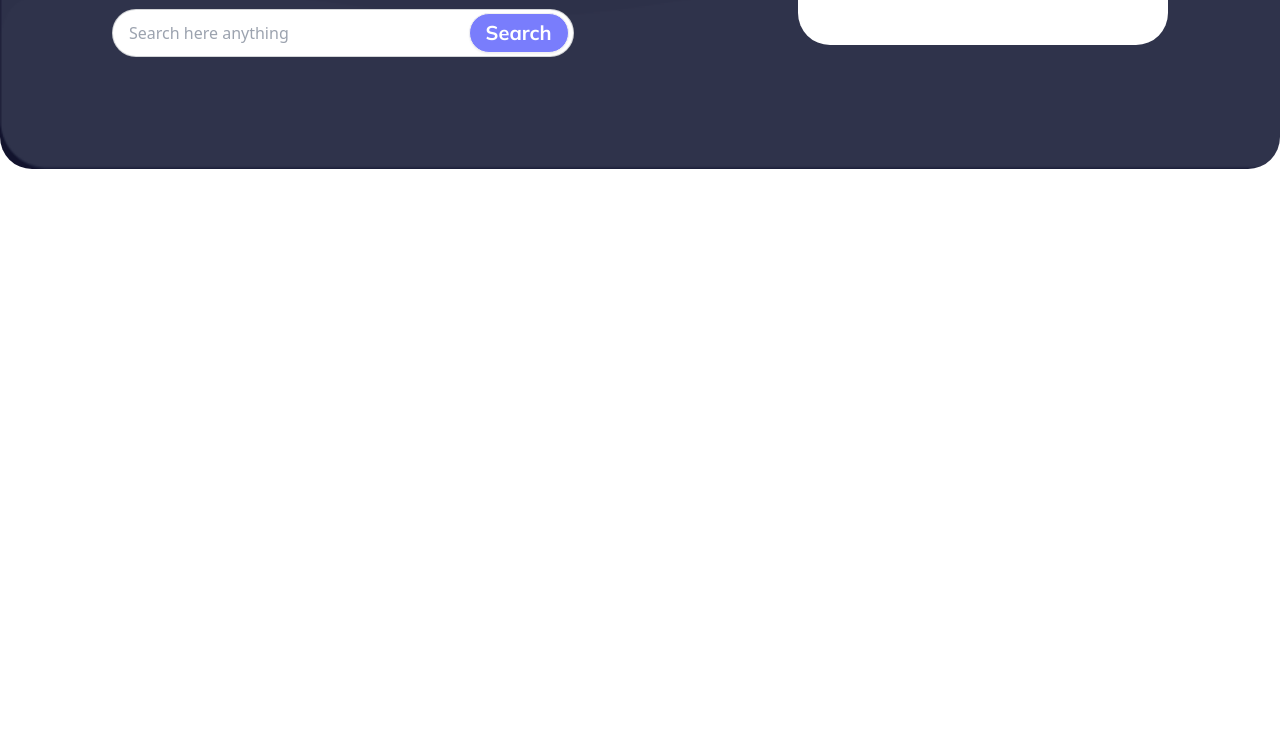
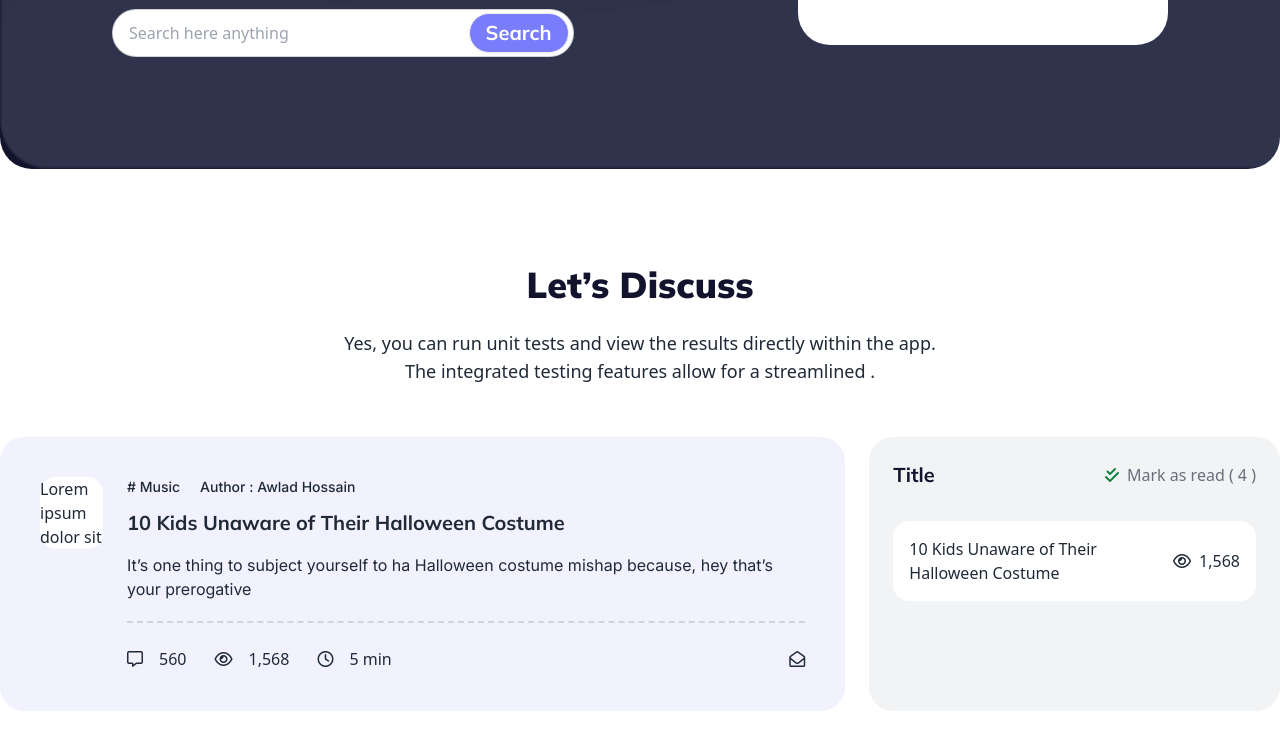
Before and after one commit to ahmed-jobayer/retro-forum, a plain HTML site: page index.html in a window 1280 px wide. Shown: the part 517-1266 px from the top of the page. Before the commit the page ends 800 px from the top, so only its background shows below. Drawn offline with nearby package versions, Linux system fonts and the light colour scheme.

Commit message:
lets discuss section added

```diff
--- a/index.html
+++ b/index.html
@@ -10,7 +10,8 @@
     <script src="https://kit.fontawesome.com/1090f7f9e3.js" crossorigin="anonymous"></script>
     <link rel="preconnect" href="https://fonts.googleapis.com">
     <link rel="preconnect" href="https://fonts.gstatic.com" crossorigin>
-    <link href="https://fonts.googleapis.com/css2?family=Mulish:ital,wght@0,200..1000;1,200..1000&display=swap"
+    <link
+        href="https://fonts.googleapis.com/css2?family=Inter:wght@100..900&family=Mulish:ital,wght@0,200..1000;1,200..1000&display=swap"
         rel="stylesheet">
     <link rel="stylesheet" href="styles.css">
 </head>
@@ -38,7 +39,9 @@
                         <li><a><i class="fa-solid fa-flag"></i></a></li>
                     </ul>
                 </div>
-                <a class="btn btn-ghost mulish text-2xl text-[#12132D] font-black">RetRo</a>
+                <a class="btn btn-ghost mulish text-2xl text-[#12132D] font-black">
+                    <img src="images/logo.png" alt="">
+                </a>
             </div>
             <div class=" flex gap-6">
                 <div class="navbar-center hidden lg:flex">
@@ -63,7 +66,7 @@
     <main class="container mx-auto ">
         <!-- hero section -->
 
-        <section >
+        <section>
             <div class="hero-section bg-[#12132D] container mt-14 mb-24 bg-cover rounded-[32px] p-24">
                 <div class="hero-content flex justify-between ">
                     <div class="flex flex-col gap-6">
@@ -106,7 +109,88 @@
         <!-- lets discuss section -->
 
         <section>
+            <div class=" grid grid-cols-3 mb-24 gap-6">
 
+                <!-- lets discuse part -->
+
+                <div class="col-span-3 text-center ">
+                    <h2 class="mulish font-black text-4xl text-[#12132D] mb-6">Let’s Discuss</h2>
+                    <p class="mb-7 text-lg">Yes, you can run unit tests and view the results directly within the app.
+                        <br>
+                        The integrated testing features allow for a streamlined .
+                    </p>
+                </div>
+
+                <!-- post section -->
+
+                <div class=" col-span-2 flex gap-6 flex-col ">
+
+                    <!-- dynamic part -->
+
+                    <div class="p-10 bg-[#797DFC19] rounded-3xl flex gap-6">
+                        <div class="">
+                            <div class="bg-white rounded-2xl max-h-[72px] max-w-[72px]">
+                                Lorem ipsum dolor sit
+                            </div>
+                        </div>
+                        <div class="">
+                            <div class="flex gap-5 inter font-medium text-sm">
+                                <p class=""># Music</p>
+                                <p>Author : Awlad Hossain</p>
+                            </div>
+                            <h3 class="mulish text-xl font-bold mt-3 mb-4">10 Kids Unaware of Their Halloween Costume</h3>
+                            <p class=" border-b-2 border-dashed border-gray-300 pb-5 inter ">It’s one thing to subject yourself to
+                                ha Halloween costume mishap because, hey that’s
+                                your prerogative
+                            </p>
+                            <div class="flex gap-7 mt-6">
+                                <div class="flex gap-4 items-center">
+                                    <i class="fa-regular fa-message"></i>
+                                    <p>560</p>
+                                </div>
+                                <div class="flex gap-4 items-center">
+                                    <i class="fa-regular fa-eye"></i>
+                                    <p>1,568</p>
+                                </div>
+                                <div class="flex gap-4 items-center">
+                                    <i class="fa-regular fa-clock"></i>
+                                    <p>5 min</p>
+                                </div>
+                                <div class="grow flex justify-end ">
+                                    <a href=""><i class="fa-regular fa-envelope-open "></i></a>
+                                </div>
+                            </div>
+                        </div>
+                    </div>
+                </div>
+
+                <!-- title section -->
+
+                <div class="p-6 bg-[#12132D0D] rounded-3xl flex flex-col gap-4">
+                    <div class="flex justify-between mb-4">
+                        <h3 class="mulish text-[#12132D] text-xl font-bold">Title</h3>
+                        <div class="flex gap-2 items-center">
+                            <i class="fa-solid fa-check-double text-green-700"></i>
+                            <p class="text-[#12132D99]">Mark as read ( <span>4</span> )</p>
+                        </div>
+                    </div>
+
+                    <!-- dynamic part -->
+
+                    <div class="flex flex-col gap-2">
+                        <div class="bg-white flex justify-between p-4 rounded-2xl">
+                            <h4>10 Kids Unaware of Their Halloween Costume</h4>
+                            <div class="flex gap-2 items-center">
+                                <i class="fa-regular fa-eye"></i>
+                                <p>
+                                    1,568
+                                </p>
+                            </div>
+                        </div>
+
+                    </div>
+                </div>
+            </div>
         </section>
 
     </main>
--- a/styles.css
+++ b/styles.css
@@ -2,16 +2,20 @@
   font-family: "Mulish", sans-serif;
 }
 
+.inter {
+  font-family: "Inter", sans-serif;
+}
+
 .hero-section {
-    background-image: url(images/bgbanner.png);
+  background-image: url(images/bgbanner.png);
 }
 
 .gradient-blue {
-    background: linear-gradient(to right, #797DFC, #122953);
-    background-clip: text;
-    color: transparent;
+  background: linear-gradient(to right, #797dfc, #122953);
+  background-clip: text;
+  color: transparent;
 }
 
 .btn-bg {
-    background-color: #797DFC;
+  background-color: #797dfc;
 }
```
